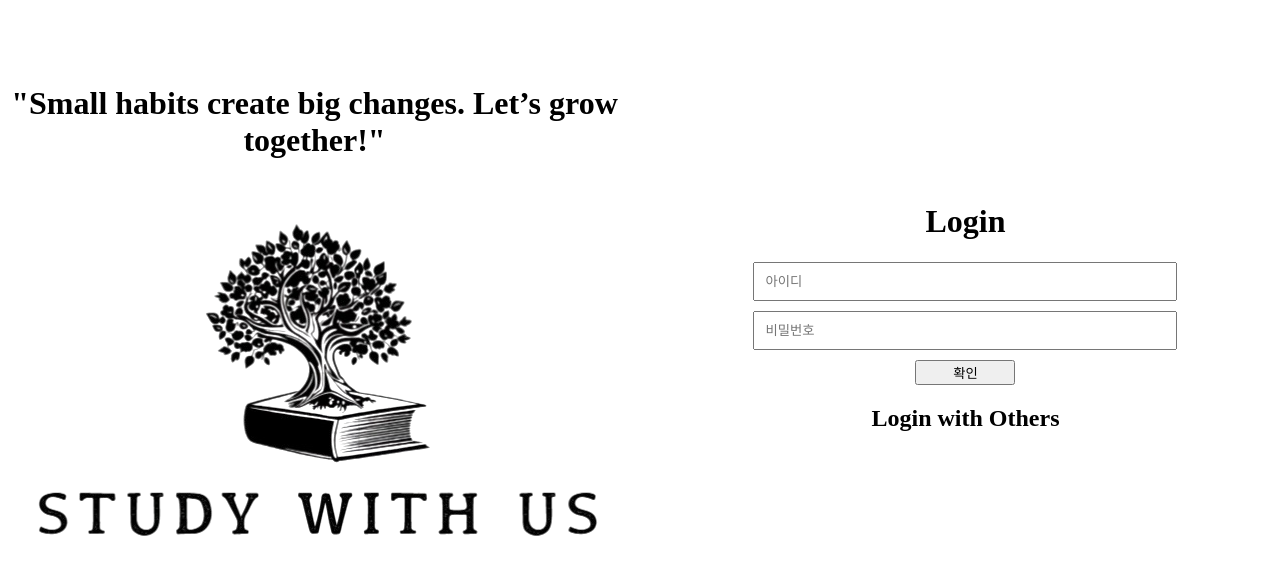
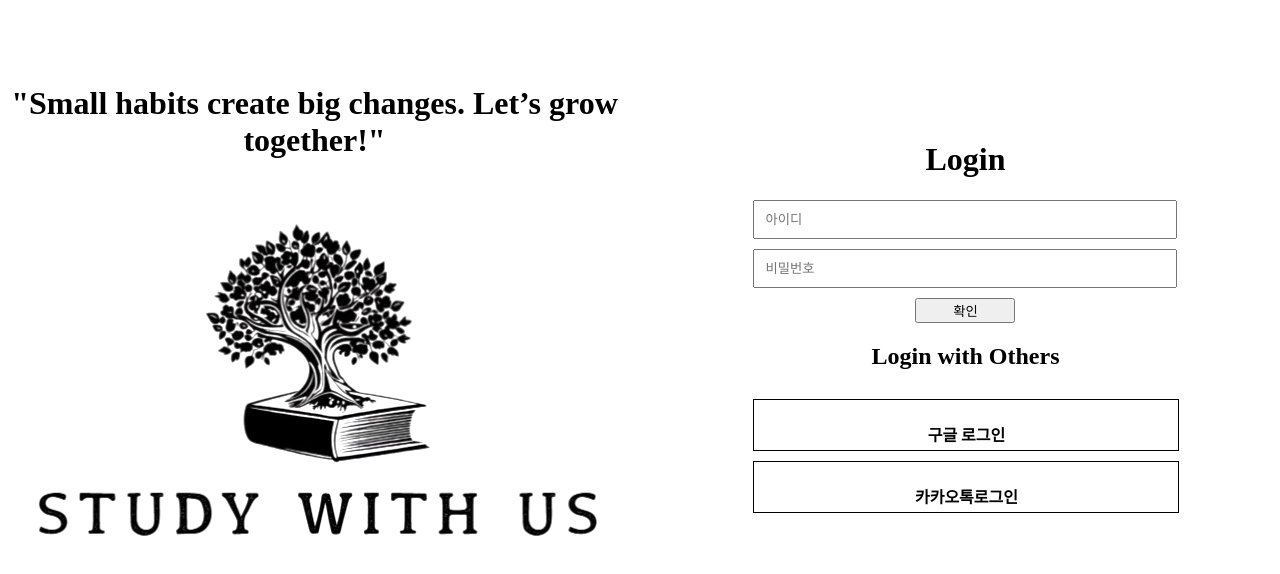
Before and after one commit to SWU-Team/StudyWithUs, a React (Create React App) app in the folder frontend/: page /Login in a window 1280 px wide. Shown: the top 574 px of the page. Built offline with nearby package versions, Linux system fonts and the light colour scheme.

Commit message:
chore. 로그인 후 스터디룸 리스트로 이동#11
-구글 및 카카오톡 프로토타입 공간 확보
- 로그인 성공 후 페이지 이동 수정

```diff
--- a/frontend/src/Styles/Login.module.css
+++ b/frontend/src/Styles/Login.module.css
@@ -36,3 +36,10 @@
 .ok {
   width: 100px;
 }
+.OAuth {
+  margin-top: 10px;
+  text-align: center;
+  height: 50px;
+  width: 100%;
+  border: 1px solid black;
+}
--- a/frontend/src/pages/Login.js
+++ b/frontend/src/pages/Login.js
@@ -1,8 +1,30 @@
 import React, { useState } from "react";
 import styles from "../Styles/Login.module.css";
 import logoImage from "../assets/Study with us Logo.png";
+import { useNavigate } from "react-router-dom";
 
 function Login() {
+  const [id, setId] = useState(""); // ID 상태
+  const [password, setPassword] = useState(""); // PW 상태
+  const [isLoggedIn, setIsLoggedIn] = useState(false); // 로그인 여부
+  const navigate = useNavigate();
+
+  const handleLogin = () => {
+    if (id && password) {
+      alert("로그인 성공!");
+      navigate("/StudyRoomList"); // 로그인 성공 시 StudyRoomList로 이동
+    } else {
+      alert("아이디와 비밀번호를 입력해주세요");
+    }
+  };
+
+  if (isLoggedIn) {
+    return (
+      <div className={styles.div}>
+        <h1>어서오세요, {id}님!</h1>
+      </div>
+    );
+  }
   return (
     <div className={styles.div}>
       <div className={styles.left}>
@@ -15,13 +37,34 @@ function Login() {
       </div>
       <div className={styles.right}>
         <h1 className={styles.LoginText}>Login</h1>
-        <input className={styles.IDbox} placeholder="아이디"></input>
-        <input className={styles.PSbox} placeholder="비밀번호"></input>
+        <input
+          className={styles.IDbox}
+          placeholder="아이디"
+          value={id}
+          onChange={(e) => setId(e.target.value)}
+        ></input>
+        <input
+          className={styles.PSbox}
+          placeholder="비밀번호"
+          type="password"
+          value={password}
+          onChange={(e) => setPassword(e.target.value)}
+        ></input>
         <div>
-          <button className={styles.ok}>확인</button>
+          <button className={styles.ok} onClick={handleLogin}>
+            확인
+          </button>
         </div>
         <div>
           <h2>Login with Others</h2>
+        </div>
+        <div>
+          <div className={styles.OAuth}>
+            <h4>구글 로그인</h4>
+          </div>
+          <div className={styles.OAuth}>
+            <h4>카카오톡로그인</h4>
+          </div>
         </div>
       </div>
     </div>
```
